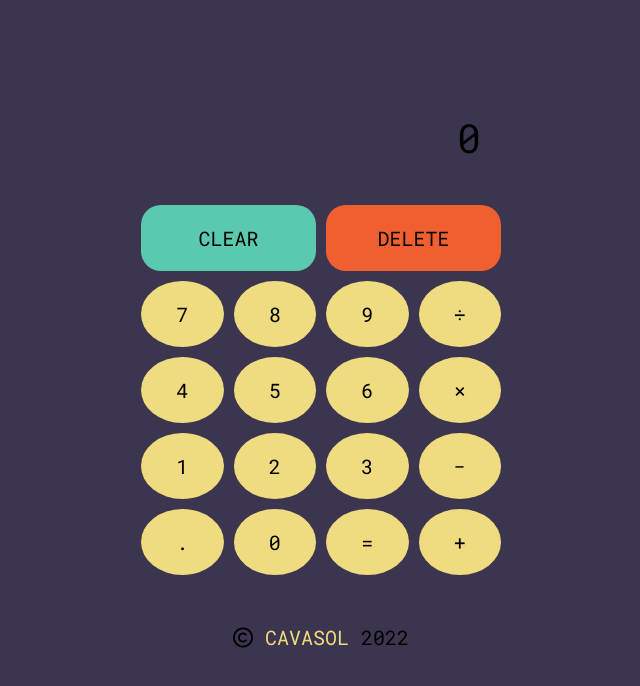
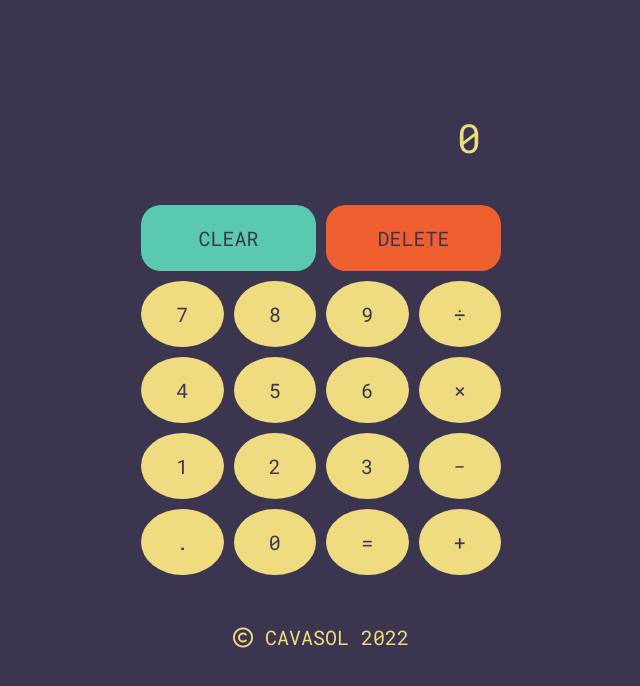
Before and after one commit to CAVASOL/Calculator, a plain HTML site: page index.html in a window 1280 px wide. Shown: the whole page, without its empty margins (319-959 px from the left). Drawn offline with Linux system fonts and the light colour scheme.

Commit message:
font color changed

```diff
--- a/css/components/button.css
+++ b/css/components/button.css
@@ -5,7 +5,7 @@
 }
 
 button {
-  color: black;
+  color: #3C354F;
   border: none;
   font-family: inherit;
   font-size: inherit;
@@ -14,6 +14,7 @@ button {
 }
 
 .btn {
+  color: #3C354F;
   padding: 20px;
   text-decoration: none;
   border: 0;
@@ -23,35 +24,43 @@ button {
 }
 
 .btn:hover {
+  color: #3C354F;
   background-color: var(--btn-hover);
 }
 
 .btn:active {
+  color: #3C354F;
   background-color: var(--btn-active);
 }
 
 .btn-red {
+  color: #3C354F;
   border-radius: 20px;
   background-color: var(--btn-red);
 }
 
 .btn-red:hover {
+  color: #3C354F;
   background-color: var(--btn-red-hover);
 }
 
 .btn-red:active {
+  color: #3C354F;
   background-color: var(--btn-red-active);
 }
 
 .btn-blue {
+  color: #3C354F;
   border-radius: 20px;
   background-color: var(--btn-blue);
 }
 
 .btn-blue:hover {
+  color: #3C354F;
   background-color: var(--btn-blue-hover);
 }
 
 .btn-blue:active {
+  color: #3C354F;
   background-color: var(--btn-blue-active);
 }
--- a/css/style.css
+++ b/css/style.css
@@ -34,8 +34,8 @@ html {
 body {
   margin: 0;
   background-color: var(--background);
-  color: black;
   font-family: 'Roboto Mono', monospace;
+  color: var(--font);
 }
 
 .main {
```
